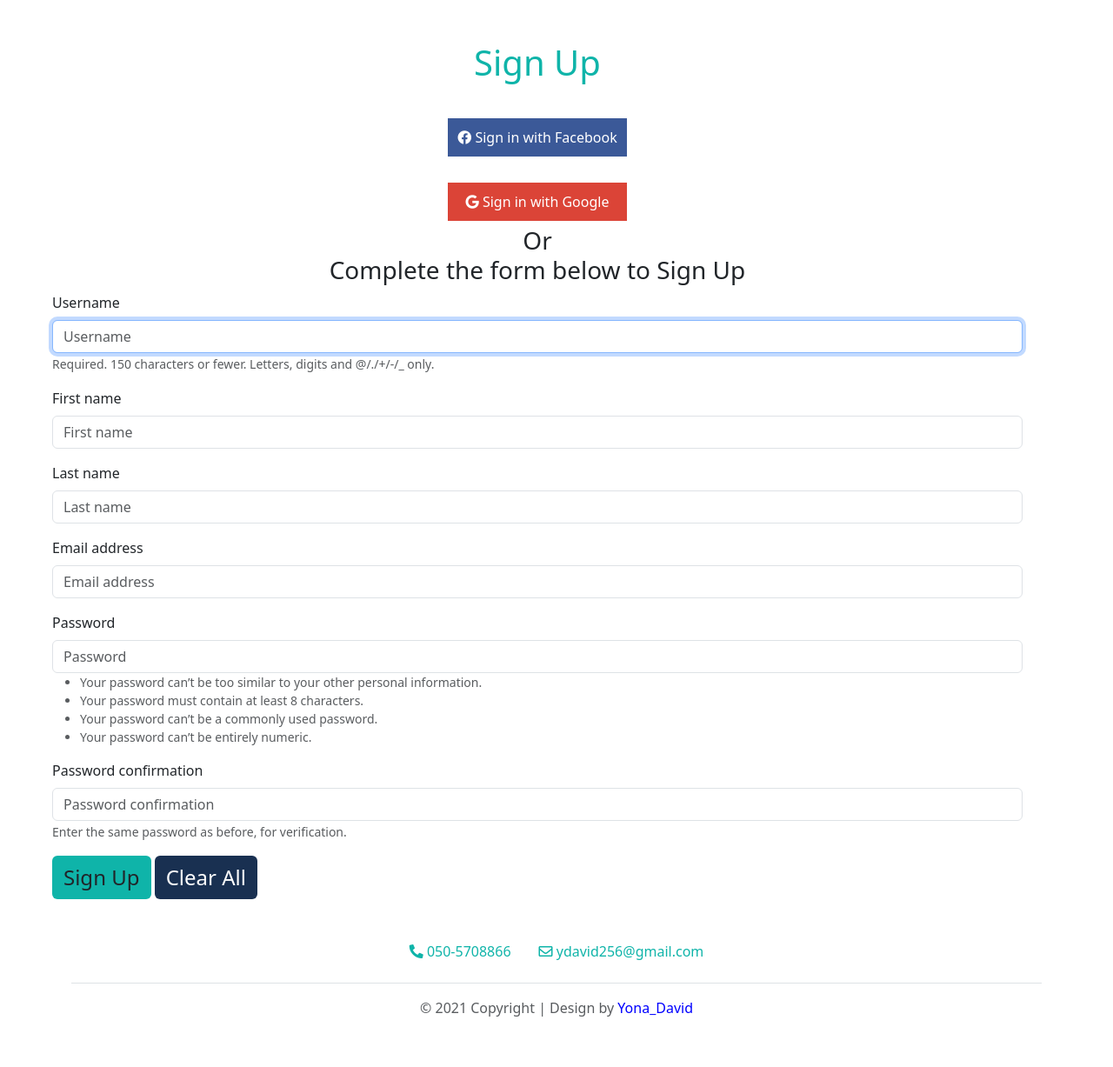
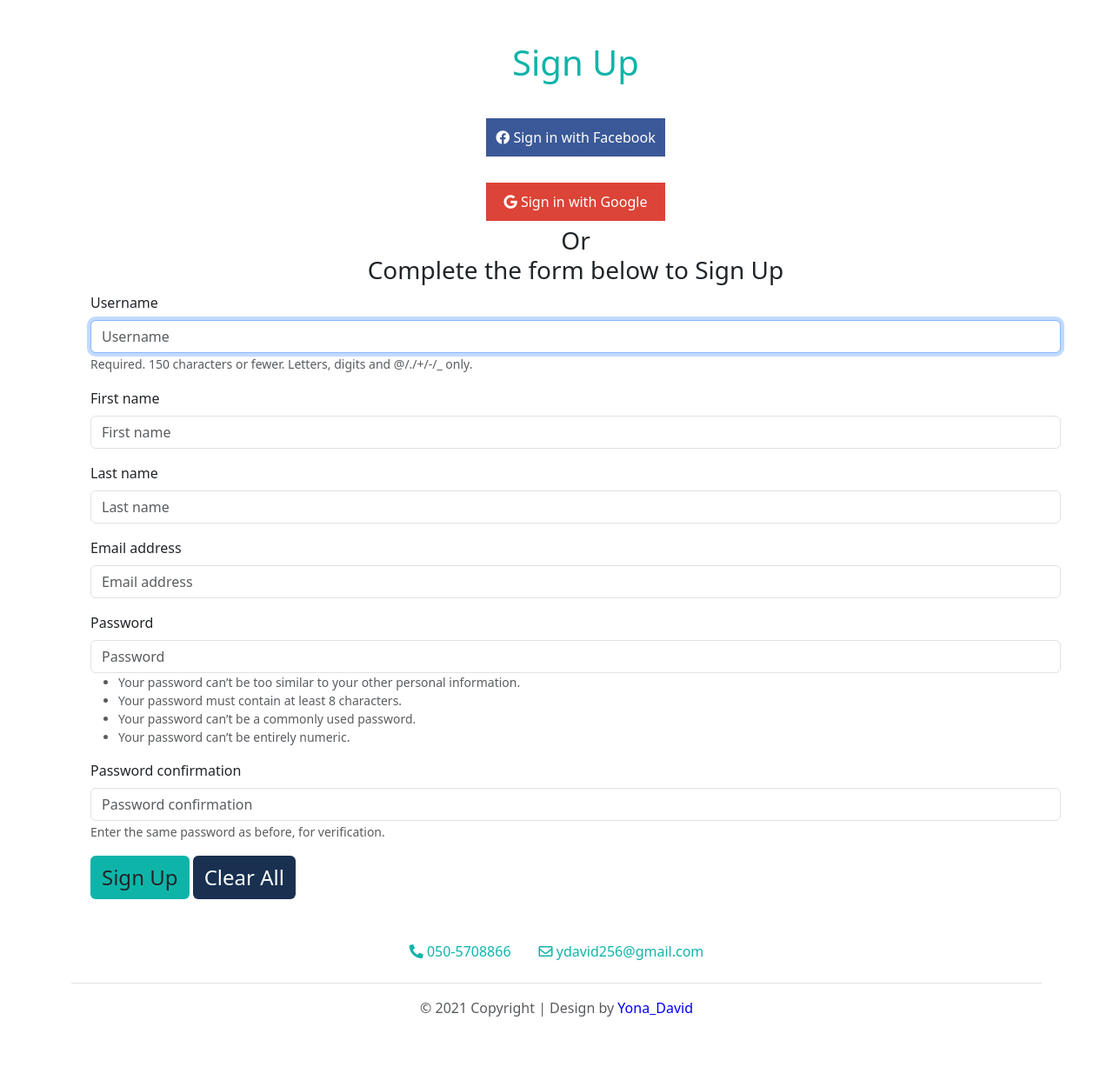
Before and after one commit to Yona-Dav/Osteopathy-website, a Django app: page /accounts/signup/ in a window 1280 px wide. Shown: the part 99-1326 px from the top of the page at 87% size. Run offline with Django 3.2, Linux system fonts and the light colour scheme; some libraries are stand-ins or nearby versions.

Commit message:
improve frontend

```diff
--- a/accounts/templates/login.html
+++ b/accounts/templates/login.html
@@ -5,7 +5,7 @@ Login
 {% endblock %}
 
 {% block content %}
-<div class="container me-5 ms-5 ">
+<div class="container me-5 ">
     <h1 class="text-center" style="color:#0fb4a9">Welcome to the Login page</h1>
 
     <form method="post" class="mb-3">
--- a/accounts/templates/password_change.html
+++ b/accounts/templates/password_change.html
@@ -5,7 +5,7 @@ Change your Password
 {% endblock %}
 
 {% block content %}
-<div class="container me-5 ms-5 ">
+<div class="container me-5">
     <h1 class="text-center fw-bolder" style="color:#0fb4a9">Change your Password</h1>
 
     <p>Use the form below to change your password</p>
--- a/accounts/templates/password_reset_email2.html
+++ b/accounts/templates/password_reset_email.html
@@ -2,7 +2,7 @@
 
 We received a request to reset the password for your account for this email address. To initiate the password reset process for your account, click the link below.
 
-{{ protocol }}://{{ domain }}{% url "password_reset_confirm" uidb64=uid token=token %}
+{{ protocol }}://{{ domain }}{% url 'password_reset_confirm' uidb64=uid token=token %}
 
 You username, in case you've forgotten: {{ user.get_username }}
 
--- a/accounts/templates/signup.html
+++ b/accounts/templates/signup.html
@@ -5,7 +5,7 @@ Sign up
 {% endblock %}
 
 {% block content %}
-<div class="container me-5 ms-5">
+<div class="container me-5">
     <h1 class="text-center" style="color:#0fb4a9">Sign Up</h1>
     <div class="social">
         <center><p class="facebook"><a href="{% url 'social:begin' 'facebook' %}"  class="fb_text text-decoration-none"><i class="fab fa-facebook"></i>   Sign in with Facebook</a></p></center>
--- a/visitors/templates/partials/navbar.html
+++ b/visitors/templates/partials/navbar.html
@@ -1,5 +1,5 @@
 {% load static %}
-<nav class="navbar navbar-expand-sm navbar-light bg-light navcolor sticky-top">
+<nav class="navbar navbar-expand-lg navbar-light bg-light navcolor sticky-top">
     <!--   test -->
     <div class="container-fluid mx-auto order-0">
         <img class="img-fluid  rounded-3 " src="{% static 'visitors/image/logo.jpg' %}" width=150vw height="250vh">
```
